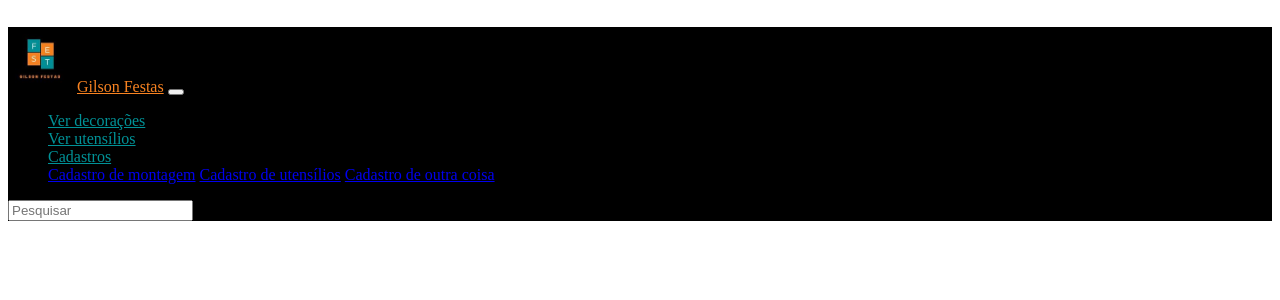
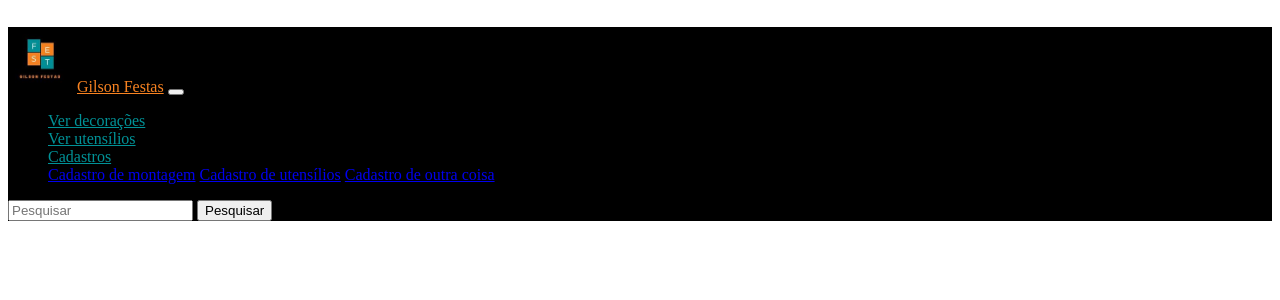
Before and after one commit to jonetu/htdocs, a PHP site: page /Views/pages/templates/header.php in a window 1280 px wide. Shown: the part 175-475 px from the top of the page. Run offline with PHP 8.4, Linux system fonts and the light colour scheme.

Commit message:
botao pesquisar

```diff
--- a/php_sistemaEventos/Views/pages/templates/header.php
+++ b/php_sistemaEventos/Views/pages/templates/header.php
@@ -31,8 +31,9 @@
           </div>
         </li>
       </ul>
-      <form class="form-inline my-2 my-md-0">
-        <input class="form-control" type="text" placeholder="Pesquisar">
+      <form class="form-inline my-2 md-0">
+        <input class="form-control mr-sm-2" type="text" placeholder="Pesquisar">
+        <button class="btn btn-outline-warning" type="submit">Pesquisar</button>
       </form>
     </div>
   </nav>
```
